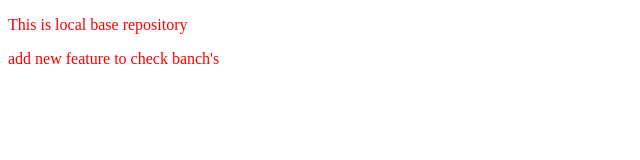
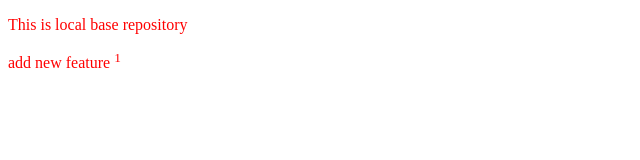
Before and after one commit to DEVLOPERFAIZAN/localrepository, a plain HTML site: page index.html in a window 1280 px wide. Shown: the full height of the page, 0-640 px from the left. Drawn offline with Linux system fonts and the light colour scheme.

Commit message:
add new sup tag

```diff
--- a/index.html
+++ b/index.html
@@ -9,6 +9,6 @@
 </head>
 <body>
     <p>This is local base repository </p>
-    <p>add new feature to check banch's</p>
+    <p>add new feature <sup>1</sup></p>
 </body>
 </html>
```
